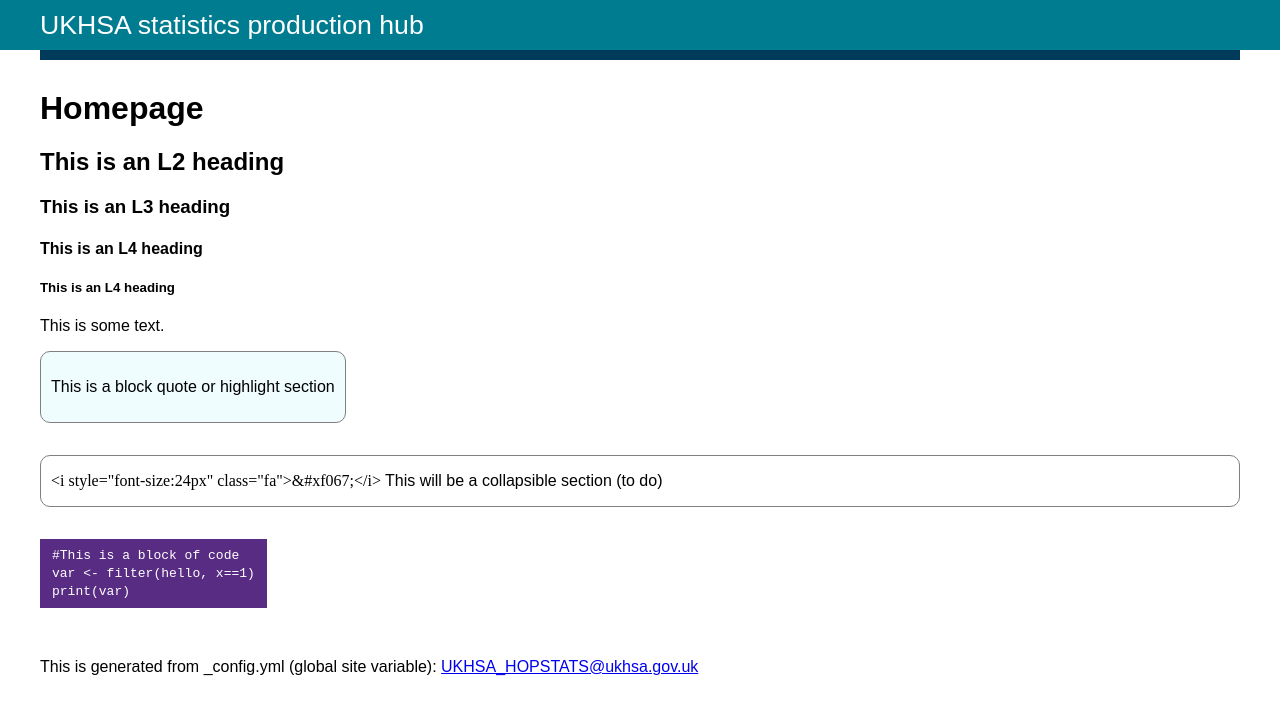
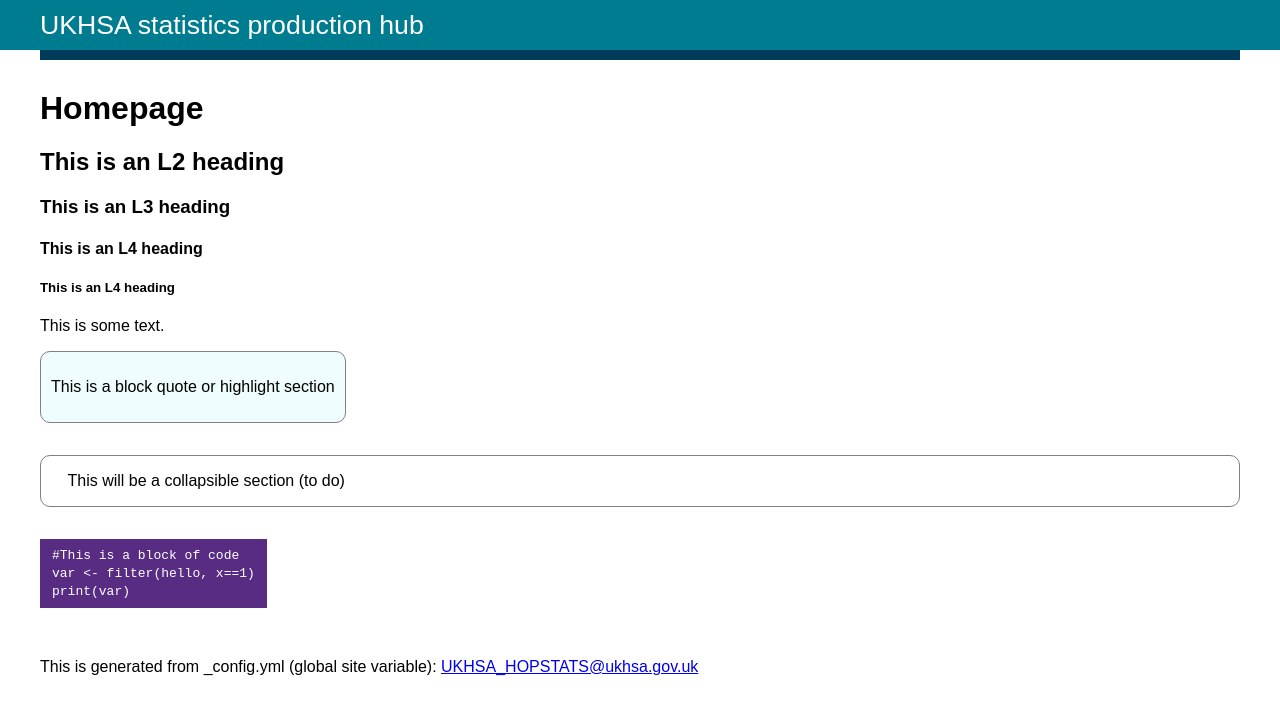
Before and after one commit to BenCuff/github-pages-test, a Jekyll site: the page built from docs/index.md, in a window 1280 px wide. Shown: the top 715 px of the page. Built offline with Jekyll 4.4.1, drawn with Linux system fonts in a browser that asks for light colours.

Commit message:
Fixing plus symbol

```diff
--- a/docs/_layouts/index.html
+++ b/docs/_layouts/index.html
@@ -5,7 +5,6 @@
     <title>UKHSA statistics production hub</title>
 
     <link rel="stylesheet" href="assets/styles.css">
-    <link rel="stylesheet" href="https://cdnjs.cloudflare.com/ajax/libs/font-awesome/4.7.0/css/font-awesome.min.css">
 
   </head>
   <body>
--- a/docs/assets/styles.css
+++ b/docs/assets/styles.css
@@ -79,8 +79,8 @@
 }
 
 .collapsible::before{
-  content:'<i style="font-size:24px" class="fa">&#xf067;</i>';
-  display: inline-block;
+  content: "\f067";
+  font-family: FontAwesome;
 }
 
 .collapsible p{
```
